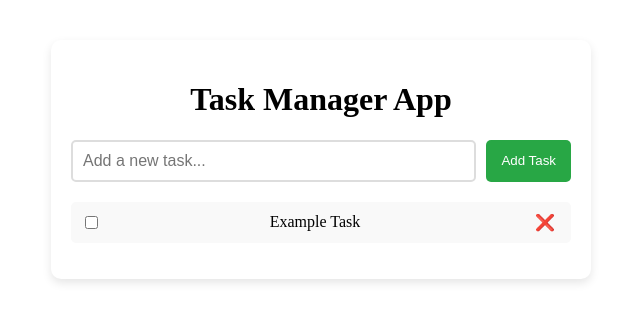
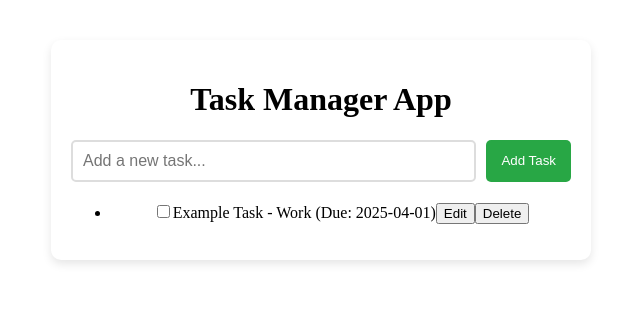
Before and after one commit to Im-Arth1307/Task-Management-Application, a React (Create React App) app: page / in a window 1280 px wide. Shown: the top 322 px of the page, without its empty margins (319-959 px from the left). Built offline with nearby package versions, Linux system fonts and the light colour scheme; the HTML template or start-up script is replaced by a standard one.

Commit message:
added due date and edit task feature

```diff
--- a/src/components/TaskList.js
+++ b/src/components/TaskList.js
@@ -1,39 +1,59 @@
 import React, { useState } from "react";
 import { useSelector, useDispatch } from "react-redux";
-import { toggleTask, deleteTask } from "../redux/taskSlice";
+import { toggleTask, deleteTask, editTask } from "../redux/taskSlice";
 import { motion, AnimatePresence } from "framer-motion";
 import "./TaskList.css";
 
 const TaskList = () => {
   const tasks = useSelector((state) => state.tasks);
   const dispatch = useDispatch();
+
+  const [editingTaskId, setEditingTaskId] = useState(null);
+  const [editedText, setEditedText] = useState("");
+  const [editedCategory, setEditedCategory] = useState("");
+  const [editedDueDate, setEditedDueDate] = useState("");
+
+  const handleEditClick = (task) => {
+    setEditingTaskId(task.id);
+    setEditedText(task.text);
+    setEditedCategory(task.category);
+    setEditedDueDate(task.dueDate);
+  };
+
+  const handleSaveClick = (taskId) => {
+    dispatch(editTask({ id: taskId, text: editedText, category: editedCategory, dueDate: editedDueDate }));
+    setEditingTaskId(null);
+  };
+
   return (
-    <ul className="task-list">
-      <AnimatePresence>
-        {tasks.map((task) => (
-          <motion.li
-            key={task.id}
-            initial={{ opacity: 0, y: -10 }}
-            animate={{ opacity: 1, y: 0 }}
-            exit={{ opacity: 0, y: -10 }}
-            className="task-item"
-          >
-            <input
-              type="checkbox"
-              checked={task.completed}
-              onChange={() => dispatch(toggleTask(task.id))}
-            />
-            <span className={task.completed ? "completed" : ""}>
-              {task.text}
-            </span>
-            <button className="delete-btn" onClick={() => dispatch(deleteTask(task.id))}>
-              ❌
-            </button>
-          </motion.li>
-        ))}
-      </AnimatePresence>
+    <ul>
+      {tasks.map((task) => (
+        <li key={task.id}>
+          <input type="checkbox" checked={task.completed} onChange={() => dispatch(toggleTask(task.id))} />
+
+          {editingTaskId === task.id ? (
+            <>
+              <input type="text" value={editedText} onChange={(e) => setEditedText(e.target.value)} />
+              <select value={editedCategory} onChange={(e) => setEditedCategory(e.target.value)}>
+                <option value="Work">Work</option>
+                <option value="Personal">Personal</option>
+                <option value="Urgent">Urgent</option>
+              </select>
+              <input type="date" value={editedDueDate} onChange={(e) => setEditedDueDate(e.target.value)} />
+              <button onClick={() => handleSaveClick(task.id)}>Save</button>
+            </>
+          ) : (
+            <>
+              <span>{task.text} - {task.category} (Due: {task.dueDate || "No due date"})</span>
+              <button onClick={() => handleEditClick(task)}>Edit</button>
+            </>
+          )}
+
+          <button onClick={() => dispatch(deleteTask(task.id))}>Delete</button>
+        </li>
+      ))}
     </ul>
   );
-  };
+};
 
 export default TaskList;
--- a/src/redux/taskSlice.js
+++ b/src/redux/taskSlice.js
@@ -1,7 +1,7 @@
 import { createSlice } from "@reduxjs/toolkit";
 
 const initialState = [
-  { id: 1, text: "Example Task", completed: false }
+  { id: 1, text: "Example Task", completed: false,  category: "Work", dueDate: "2025-04-01" }
 ];
 
 const taskSlice = createSlice({
@@ -17,9 +17,17 @@ const taskSlice = createSlice({
     },
     deleteTask: (state, action) => {
       return state.filter(task => task.id !== action.payload);
-    }
+    },
+    editTask: (state, action) => {
+      const task = state.find(task => task.id === action.payload.id);
+      if (task) {
+        task.text = action.payload.text;
+        task.category = action.payload.category;
+        task.dueDate = action.payload.dueDate;
+      }
+    },
   },
 });
 
-export const { addTask, toggleTask, deleteTask } = taskSlice.actions;
+export const { addTask, toggleTask, deleteTask, editTask } = taskSlice.actions;
 export default taskSlice.reducer;
```
